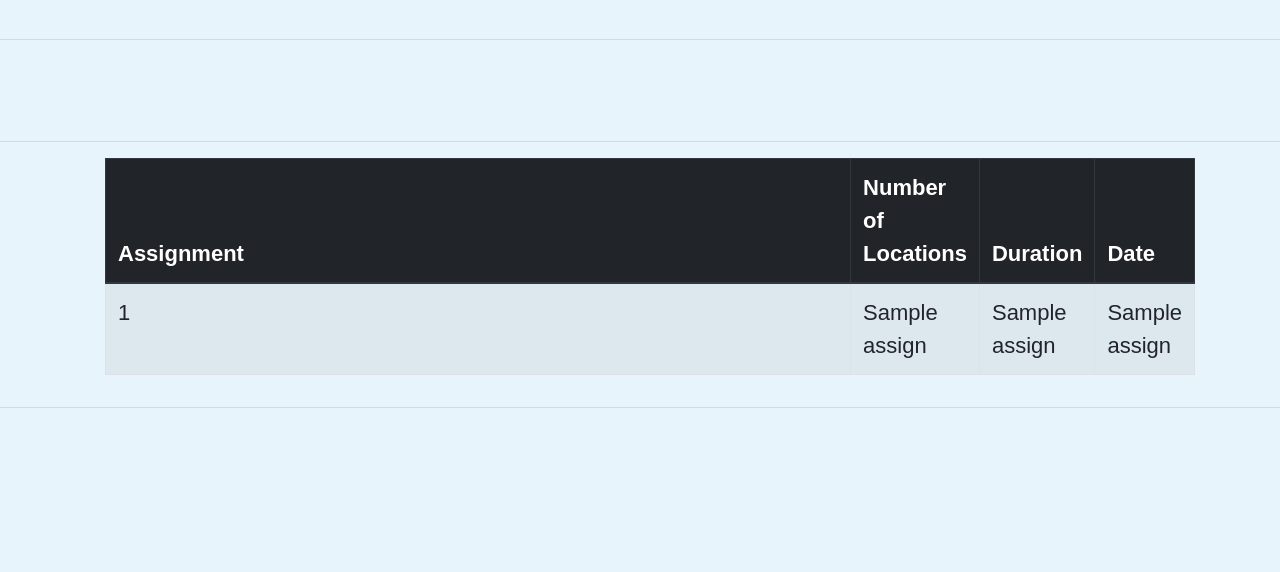
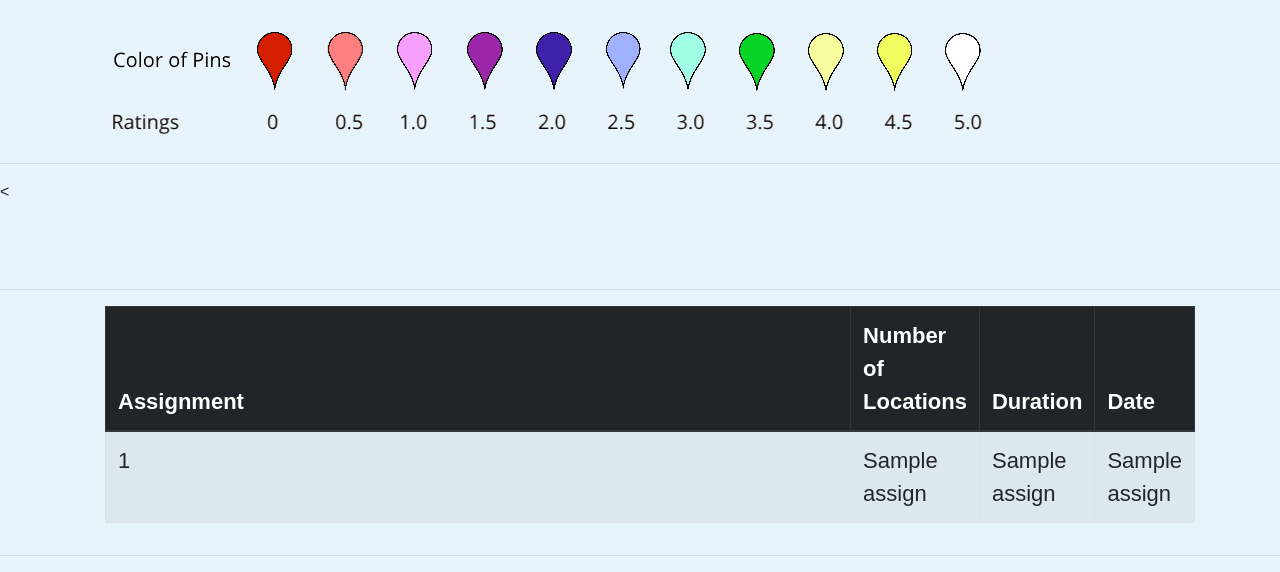
Before and after one commit to ganixil/CSE308, a Flask app: template templates/manager_html/view_result.html in a window 1280 px wide. Shown: the part 1063-1635 px from the top of the page. Before the commit the page ends 1471 px from the top, so only its background shows below. Run offline with Flask 2, Linux system fonts and the light colour scheme; the template is opened without the code that fills it: most values are stand-ins (such as "Sample title", 1, 10 or a date in 2020); some libraries are stand-ins or nearby versions.

Commit message:
adding color of pins

```diff
--- a/manager.py
+++ b/manager.py
@@ -525,6 +525,12 @@ def view_result():
 
 		locations = db_session.query(TaskLocation).filter(TaskLocation.assignment_id == int(assign_id)).all()
 
+		###query for all results with the location###
+		task_results = []
+		for l in locations:
+			task_results.append(l.taskLocation_relation)
+
+
 		campaign_name = db_session.query(CampaignCanvasser).filter(CampaignCanvasser.id == assignment.canvasser_id).first().campaign_name
 
 		campaign = db_session.query(Campaign).filter(Campaign.name == campaign_name).first()
@@ -575,7 +581,7 @@ def view_result():
 
 
 
-		return render_template('manager_html/view_result.html', assign_info=assign_info, locations = locations, assignment = assignment, campaign = campaign,statistic = statistic)
+		return render_template('manager_html/view_result.html', assign_info=assign_info, locations = locations, assignment = assignment, campaign = campaign,statistic = statistic,task_results = task_results)
 
 
 	return render_template('manager_html/view_result.html', assign_info=assign_info)
--- a/templates/manager_html/view_result.html
+++ b/templates/manager_html/view_result.html
@@ -27,12 +27,58 @@
         // Inital Markers
           var marker, i;
           var bounds = new google.maps.LatLngBounds();
+
+          var ratings = []
+          {% for instance in task_results %}
+            ratings.push(parseFloat('{{instance.rating}}'));
+          {% endfor %}
         // Create one marker for each location
+
+        var iconBase = '/static/image/pins/';
+        var icons = {
+          0: {
+            icon: iconBase + 'icon0.png'
+          },
+          0.5: {
+            icon: iconBase + 'icon0.5.png'
+          },
+          1: {
+            icon: iconBase + 'icon1.png'
+          },
+          1.5: {
+            icon: iconBase + 'icon1.5.png'
+          },
+          2: {
+            icon: iconBase + 'icon2.png'
+          },
+          2.5: {
+            icon: iconBase + 'icon2.5.png'
+          },
+          3: {
+            icon: iconBase + 'icon3.png'
+          },
+          3.5: {
+            icon: iconBase + 'icon3.5.png'
+          },
+          4: {
+            icon: iconBase + 'icon4.png'
+          },
+          4.5: {
+            icon: iconBase + 'icon4.5.png'
+          },
+          5: {
+            icon: iconBase + 'icon5.png'
+          },
+        };
         for (i = 0; i < locations.length; i++) {
           marker = new google.maps.Marker({
             position: new google.maps.LatLng(locations[i][1], locations[i][2]),
             label:"#"+ locations[i][3],
             title: locations[i][0],
+            icon: {
+              scaledSize: new google.maps.Size(22, 32),
+              url: icons[ratings[i]].icon
+            },
             map: map
           });
           bounds.extend(marker.getPosition());
@@ -155,7 +201,14 @@
       </div>
     </div>
   </div>
-<br/><hr/>
+<br/>
+
+<div class="container">
+  <img src="/static/image/color_rating_1.png" class="img-fluid"/>
+</div>
+<hr/>
+
+<
 <!----- Statistic of this assignment---->
 {% if assignment %}
 <div class="container">
```
Also changed, not shown: static/image/color_rating.png (added), static/image/color_rating_1.png (added), static/image/pins/icon0.5.png (added), static/image/pins/icon0.png (added), static/image/pins/icon1.5.png (added), static/image/pins/icon1.png (added), static/image/pins/icon2.5.png (added), static/image/pins/icon2.png (added), static/image/pins/icon3.5.png (added), static/image/pins/icon3.png (added), static/image/pins/icon4.5.png (added), static/image/pins/icon4.png (added), static/image/pins/icon5.png (added).
